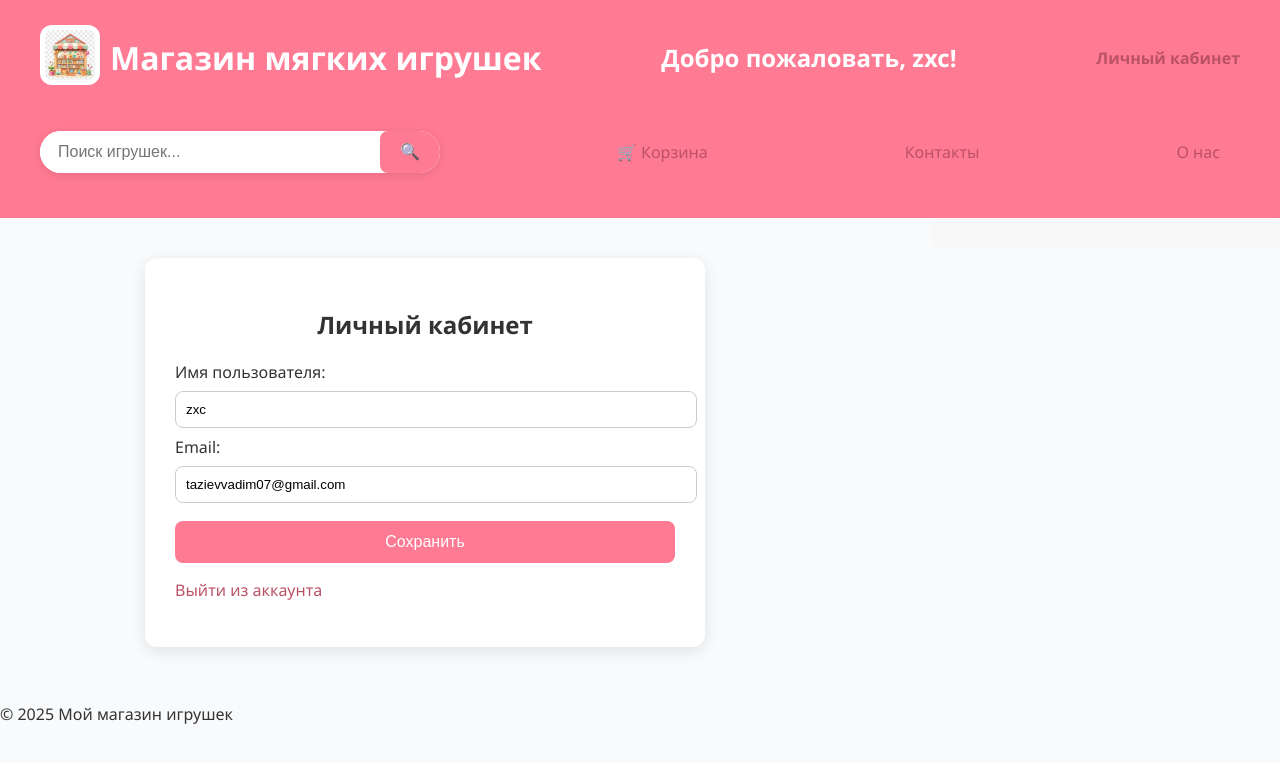
After one commit to tazievvadim07-wq/lessonproject, a Django app: page /profile/ in a window 1280 px wide. The commit adds this page. Shown: the top 763 px of the page. Run offline with Django 5.2, Linux system fonts and the light colour scheme; a user stored in the database is signed in.

Commit message:
добавил личный кабинет

```diff
--- a/cart/urls.py
+++ b/cart/urls.py
@@ -5,4 +5,5 @@ urlpatterns = [
     path('', views.cart_view, name='cart'),
     path('add/<int:toy_id>/', views.add_to_cart, name='add_to_cart'),
     path('remove/<int:item_id>/', views.remove_from_cart, name='remove_from_cart'),
+    path('checkout/', views.checkout_cart, name='checkout_cart'),
 ]
--- a/main/urls.py
+++ b/main/urls.py
@@ -10,6 +10,5 @@ urlpatterns = [
     path('about/', views.about, name='about'),
     path('toy/<int:toy_id>/', views.buy_now, name='buy_now'),
     path('cart/add/<int:toy_id>/', views.add_to_cart, name='add_to_cart'),
-
-
+    path('profile/', views.profile_view, name='profile'),
 ]
--- a/main/views.py
+++ b/main/views.py
@@ -127,3 +127,25 @@ def buy_now(request, toy_id):
     toy = get_object_or_404(Toy, id=toy_id)
     messages.success(request, f"Спасибо за покупку! Вы приобрели: {toy.name} 🎉")
     return redirect('home')
+
+
+
+@login_required
+def profile_view(request):
+    """Личный кабинет пользователя: просмотр и редактирование имени и email."""
+    user = request.user
+
+    if request.method == 'POST':
+        new_username = request.POST.get('username')
+        new_email = request.POST.get('email')
+
+        if new_username:
+            user.username = new_username
+        if new_email:
+            user.email = new_email
+
+        user.save()
+        messages.success(request, 'Данные профиля обновлены!')
+        return redirect('profile')
+
+    return render(request, 'main/profile.html', {'user': user})
--- a/static/style.css
+++ b/static/style.css
@@ -10,13 +10,34 @@ header {
     color: white;
     text-align: center;
     padding: 20px 0;
+    display: flex;
+    justify-content: space-between;
+    align-items: center;
+    flex-wrap: wrap;
+    padding: 15px 40px;
 }
+
+.header-left {
+    display: flex;
+    align-items: center;
+    gap: 10px;
+}
+
+.logo {
+    width: 50px;
+    height: 50px;
+    border-radius: 12px;
+    object-fit: cover;
+    background: white;
+    padding: 5px;
+}
+
 
 .toy-list {
     display: grid;
-    grid-template-columns: repeat(auto-fit, minmax(250px, 1fr));
-    gap: 20px;
-    max-width: 1000px;
+    grid-template-columns: repeat(auto-fit, minmax(280px, 1fr));
+    gap: 25px;
+    max-width: 1200px; /* 🔹 увеличили ширину */
     margin: 40px auto;
     padding: 0 20px;
 }
@@ -27,11 +48,12 @@ header {
     box-shadow: 0 2px 8px rgba(0,0,0,0.1);
     text-align: center;
     padding: 20px;
-    transition: transform 0.2s ease;
+    transition: transform 0.2s ease, box-shadow 0.2s ease;
 }
 
 .toy-card:hover {
     transform: translateY(-4px);
+    box-shadow: 0 6px 15px rgba(0,0,0,0.15);
 }
 
 .toy-card img {
@@ -53,7 +75,10 @@ button {
 
 button:hover {
     background: #ff5577;
+    transform: scale(1.05);
+    transition: 0.2s ease;
 }
+
 
 
 a {
@@ -65,3 +90,32 @@ a:hover {
     color: #c0392b !important;
     text-decoration: underline !important;
 }
+
+
+.search-container {
+    display: flex;
+    justify-content: center;
+    margin: 30px 0;
+}
+
+.search-container form {
+    display: flex;
+    background: white;
+    border-radius: 25px;
+    box-shadow: 0 2px 8px rgba(0,0,0,0.1);
+    overflow: hidden;
+    width: 400px;
+    transition: box-shadow 0.3s ease;
+}
+
+.search-container form:hover {
+    box-shadow: 0 4px 12px rgba(0,0,0,0.15);
+}
+
+.search-container input[type="text"] {
+    border: none;
+    padding: 12px 18px;
+    flex: 1;
+    outline: none;
+    font-size: 1rem;
+}
--- a/templates/main/home.html
+++ b/templates/main/home.html
@@ -7,14 +7,31 @@
     <link rel="stylesheet" href="{% static 'style.css' %}">
 </head>
 <body>
-<header>
-    <h1>Магазин мягких игрушек</h1>
-    <h2>Добро пожаловать, {{ user.username }}!</h2>
+    <header>
+    <div class="header-left">
+        <a href="{% url 'home' %}"><img src="{% static 'logo.png' %}" alt="Логотип" class="logo"></a>
+        <h1>Магазин мягких игрушек</h1>
+    </div>
+    {% if user.is_authenticated %}
+        <h2>Добро пожаловать, {{ user.username }}!</h2>
+        {% if user.is_authenticated %}
+    <a href="{% url 'profile' %}" style="margin-left:20px; color:white; font-weight:bold;">Личный кабинет</a>
+{% endif %}
 
-    <form method="get" action="{% url 'home' %}" style="display: inline-block; margin-left: 20px;">
-        <input type="text" name="q" placeholder="Поиск игрушек..." value="{{ query|default:'' }}">
+    {% endif %}
+
+
+    <div class="search-container">
+    <form method="get" action="">
+        <input
+            type="text"
+            name="q"
+            placeholder="Поиск игрушек..."
+            value="{{ query|default_if_none:'' }}">
         <button type="submit">🔍</button>
     </form>
+</div>
+
 
     <a href="{% url 'cart' %}" style="float: right; margin-right: 20px;">🛒 Корзина</a>
     <a href="{% url 'contact' %}" style="float: right; margin-right: 20px;">Контакты</a>
@@ -151,7 +168,6 @@
 </main>
 
 <footer>
-    <a href="{% url 'logout' %}" style="display:block;text-align:center;margin-top:20px;">Выйти из аккаунта</a>
     <p>© 2025 Мой магазин игрушек</p>
 </footer>
 </body>
--- /dev/null
+++ b/templates/main/profile.html
@@ -0,0 +1,31 @@
+{% extends 'main/home.html' %}
+{% block content %}
+<div style="max-width:500px; margin:40px auto; background:white; padding:30px; border-radius:12px; box-shadow:0 4px 15px rgba(0,0,0,0.1);">
+    <h2 style="text-align:center; margin-bottom:20px;">Личный кабинет</h2>
+    <div class=" contact-container" style="display:flex; flex-direction:column; gap:15px;">
+
+    <form method="post">
+        {% csrf_token %}
+        <label>Имя пользователя:</label>
+        <input type="text" name="username" value="{{ user.username }}" required style="width:100%; padding:10px; margin:8px 0; border-radius:8px; border:1px solid #ccc;">
+
+        <label>Email:</label>
+        <input type="email" name="email" value="{{ user.email }}" style="width:100%; padding:10px; margin:8px 0; border-radius:8px; border:1px solid #ccc;">
+
+        <button type="submit" style="width:100%; padding:12px; background:#ff7a93; color:white; border:none; border-radius:8px; cursor:pointer; margin-top:10px;">
+            Сохранить
+        </button>
+    </form>
+
+    {% if messages %}
+    <div style="margin-top:15px; color:green;">
+        {% for message in messages %}
+            <p>{{ message }}</p>
+        {% endfor %}
+    </div>
+    {% endif %}
+</div>
+   <p>  <a href="{% url 'logout' %}" class="logout-btn">Выйти из аккаунта</a></p>
+</div>
+
+{% endblock %}
```
Also changed, not shown: cart/templates/cart/cart.html (+20 -0 lines), cart/views.py (+10 -0 lines), db.sqlite3, static/logo.png (added).
